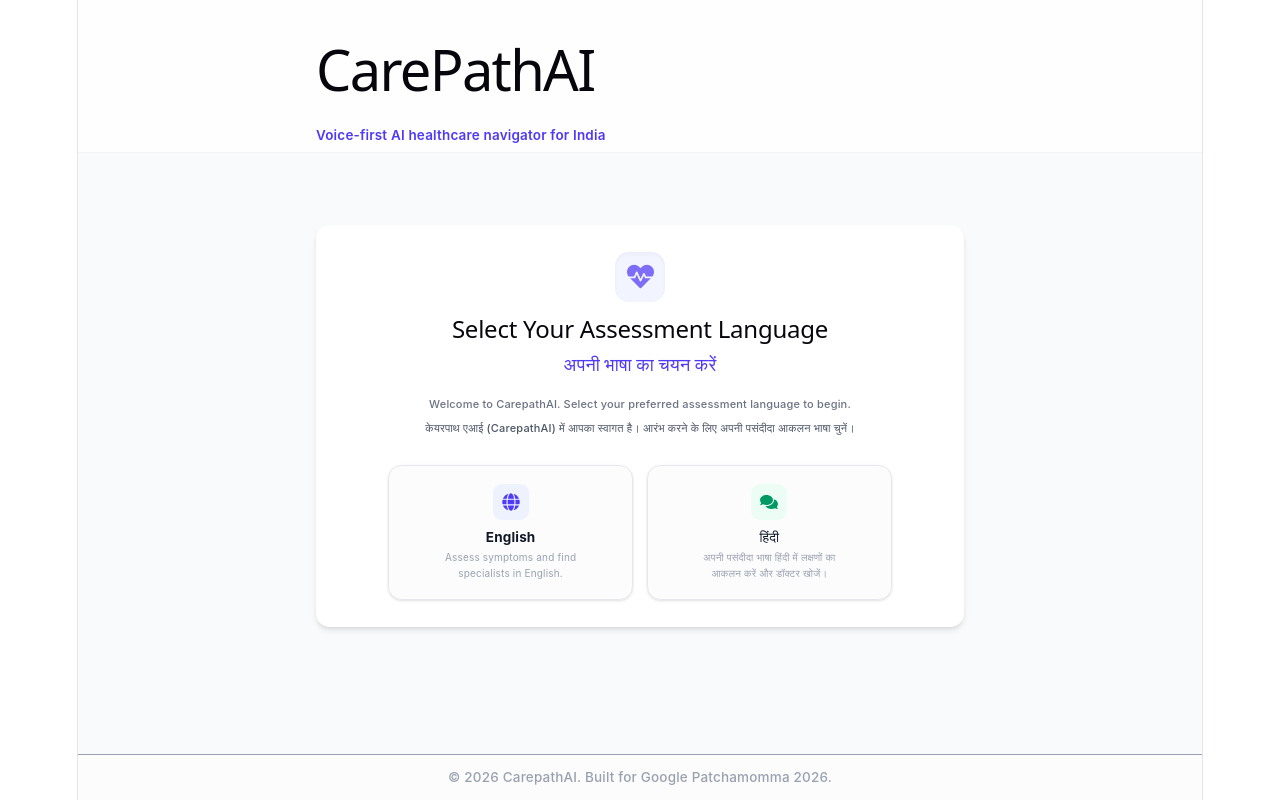
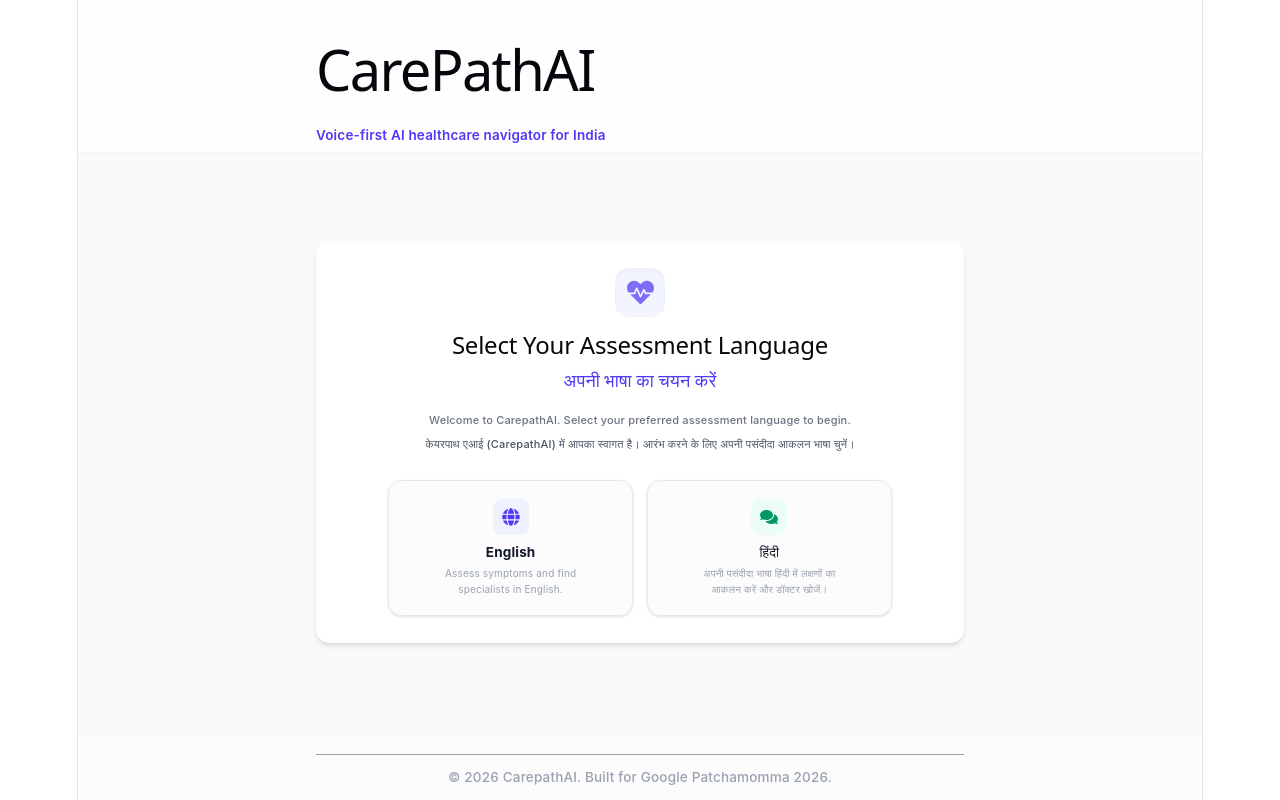
Before and after one commit to Kavisha20340/carepathai, a React app in the folder frontend/: page / in a window 1280 px wide. Built offline with nearby package versions, Linux system fonts and the light colour scheme; the HTML template or start-up script is replaced by a standard one.

Commit message:
Fixed error msg

```diff
--- a/frontend/src/App.jsx
+++ b/frontend/src/App.jsx
@@ -32,6 +32,8 @@
   const isTriagePath = location.pathname === '/triage';
 
   const isResultsView = triageResult && location.pathname === '/triage';
+
+  const isLandingPath = location.pathname === '/';
 
   return (
     <div className="min-h-screen bg-gray-50 dark:bg-gray-900 text-gray-800 dark:text-gray-100 flex flex-col font-sans transition-colors duration-200">
@@ -90,7 +92,7 @@
         </div>
       </header>
 
-      <main className={`flex-grow flex flex-col items-center justify-center pt-4 pb-16 px-6 md:px-10 w-full mx-auto gap-6 transition-all duration-300 ${isResultsView ? 'max-w-5xl' : 'max-w-2xl'}`}>
+      <main className={`flex-grow flex flex-col items-center justify-center pt-4 ${isLandingPath ? 'pb-6' : 'pb-16'} px-6 md:px-10 w-full mx-auto gap-6 transition-all duration-300 ${isResultsView ? 'max-w-5xl' : 'max-w-2xl'}`}>
         <Routes>
           <Route path="/" element={<LandingPage />} />
           <Route path="/triage" element={
@@ -109,8 +111,12 @@
         </Routes>
       </main>
 
-      <footer className="py-3 border-t border-gray-150 dark:border-gray-850 bg-white/50 dark:bg-gray-950/20 text-center text-xs text-gray-400 font-medium">
-        <p>{t.footerText.replace('{year}', new Date().getFullYear())}</p>
+      <footer className="py-3 bg-white/50 dark:bg-gray-950/20 text-center text-xs text-gray-400 font-medium">
+        <div className={`mx-auto w-full px-6 md:px-10 transition-all duration-300 ${isResultsView ? 'max-w-5xl' : 'max-w-2xl'}`}>
+          <div className={`w-full mx-auto border-t border-gray-150 dark:border-gray-850 pt-3 ${isResultsView ? 'max-w-5xl' : 'max-w-xl'}`}>
+            <p>{t.footerText.replace('{year}', new Date().getFullYear())}</p>
+          </div>
+        </div>
       </footer>
     </div>
   );
--- a/frontend/src/components/MicInput.jsx
+++ b/frontend/src/components/MicInput.jsx
@@ -1,4 +1,4 @@
-import React, { useState, useRef } from 'react'
+import React, { useState, useRef, useEffect } from 'react'
 import { FaMicrophone, FaStop, FaPaperPlane, FaExclamationTriangle } from 'react-icons/fa'
 import { useStore } from '../store/useStore'
 
@@ -9,6 +9,15 @@
   const mediaRecorderRef = useRef(null)
   const streamRef = useRef(null)
   const audioChunksRef = useRef([])
+
+  useEffect(() => {
+    if (error === "Speech-to-text was unable to capture any words. Please try speaking again.") {
+      const timer = setTimeout(() => {
+        setError(null)
+      }, 2000)
+      return () => clearTimeout(timer)
+    }
+  }, [error, setError])
 
   const startRecording = async () => {
     setError(null)
@@ -148,7 +157,20 @@
         </button>
       </form>
 
-      {error && (
+      {error && error === "Speech-to-text was unable to capture any words. Please try speaking again." && (
+        <div className="fixed inset-0 z-50 flex items-center justify-center p-4 bg-black/40 backdrop-blur-sm animate-fadeIn">
+          <div className="bg-white dark:bg-gray-800 rounded-2xl p-6 shadow-xl max-w-sm w-full border border-gray-100 dark:border-gray-700 text-center animate-scaleIn">
+            <div className="w-12 h-12 bg-red-100 dark:bg-red-950/40 text-red-600 dark:text-red-400 rounded-full flex items-center justify-center mx-auto mb-4">
+              <FaExclamationTriangle className="text-xl" />
+            </div>
+            <p className="text-gray-800 dark:text-gray-200 font-bold text-sm md:text-base leading-relaxed">
+              {error}
+            </p>
+          </div>
+        </div>
+      )}
+
+      {error && error !== "Speech-to-text was unable to capture any words. Please try speaking again." && (
         <div className="mt-4 flex gap-2 p-3 bg-red-50 text-red-700 rounded-xl text-sm">
           <FaExclamationTriangle className="mt-0.5 flex-shrink-0" />
           <span>{error}</span>
```
